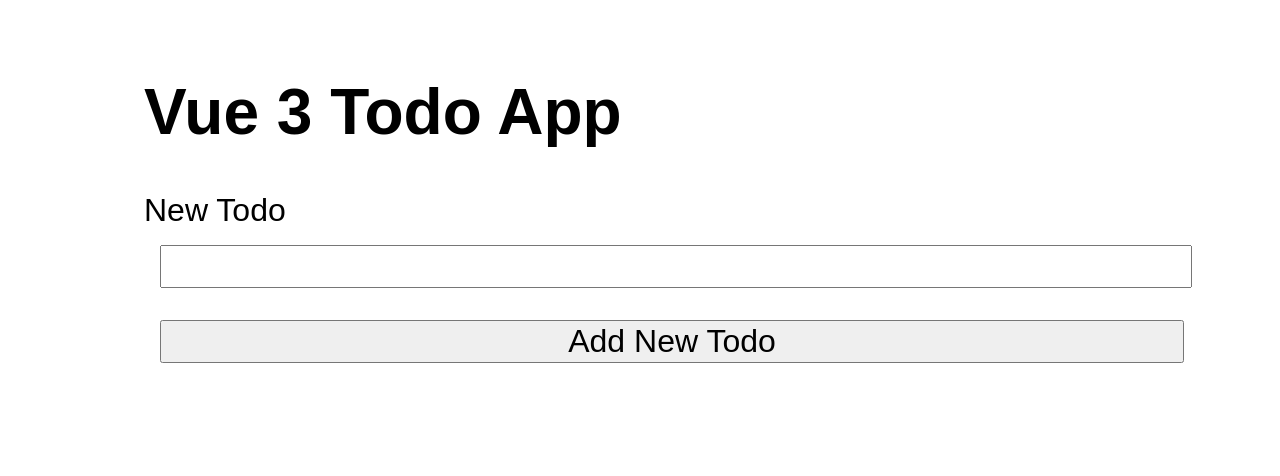
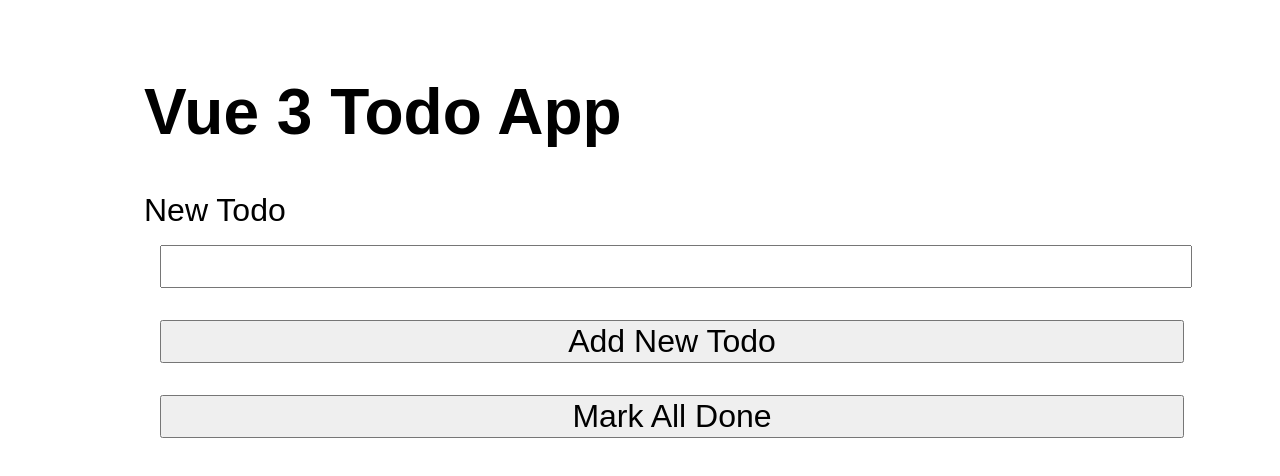
Before and after one commit to pranxy/vuejs3-todo-app, a Vue app: page / in a window 1280 px wide. Shown: the top 476 px of the page. Built offline with nearby package versions, Linux system fonts and the light colour scheme.

Commit message:
mark all done

```diff
--- a/src/App.vue
+++ b/src/App.vue
@@ -6,7 +6,7 @@
     <input v-model="newTodo" name="newTodo" type="text" />
     <button>Add New Todo</button>
   </form>
-
+  <button @click="markAllDone">Mark All Done</button>
   <ul>
     <li v-for="(todo, index) in todos" :key="todo.id">
       <h3 :class="{ done: todo.done }" class="todo" @click="toggleDone(todo)">
@@ -41,12 +41,17 @@
       todos.value.splice(index, 1);
     }
 
+    function markAllDone() {
+      todos.value.forEach((todo) => (todo.done = true));
+    }
+
     return {
       todos,
       newTodo,
       addNewTodo,
       toggleDone,
       removeTodo,
+      markAllDone,
     };
   },
 };
```
